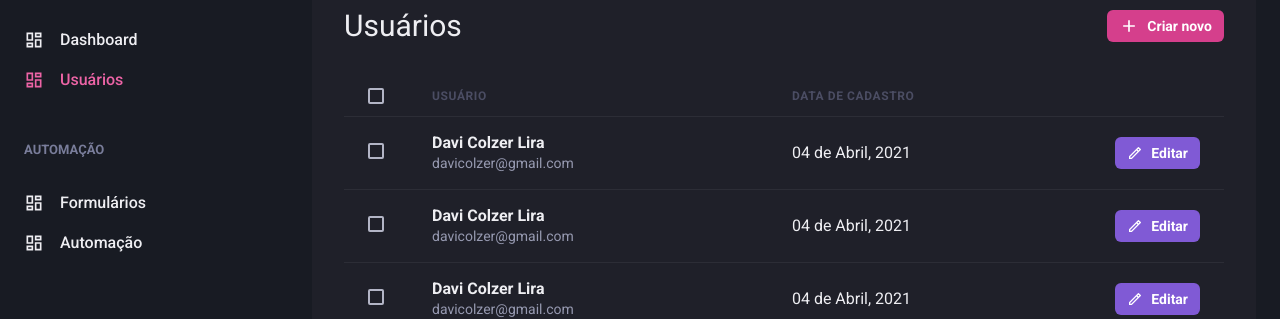
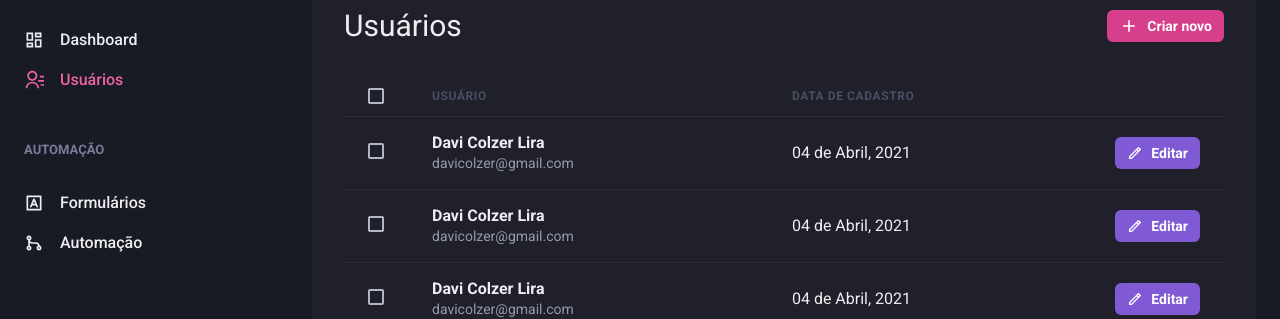
Before and after one commit to davicolzer/dashgo, a Next.js app: page /users in a window 1280 px wide. Shown: the part 144-463 px from the top of the page. Built offline with nearby package versions, Linux system fonts and the light colour scheme.

Commit message:
Correção do icone do sidemenu

```diff
--- a/src/components/Sidebar/NavLink.tsx
+++ b/src/components/Sidebar/NavLink.tsx
@@ -5,7 +5,6 @@ import {
   Text,
 } from "@chakra-ui/react";
 import { ElementType } from "react";
-import { RiDashboardLine } from "react-icons/ri";
 import { ActiveLink } from "../ActiveLink";
 
 interface NavLinkProps extends ChakraLinkProps {
@@ -18,7 +17,7 @@ export function NavLink({ icon, children, href, ...rest }: NavLinkProps) {
   return (
     <ActiveLink href={href} passHref>
       <ChakraLink display="flex" alignItems="center" {...rest}>
-        <Icon as={RiDashboardLine} fontSize="20" />
+        <Icon as={icon} fontSize="20" />
         <Text ml="4" fontWeight="medium">
           {children}
         </Text>
```
